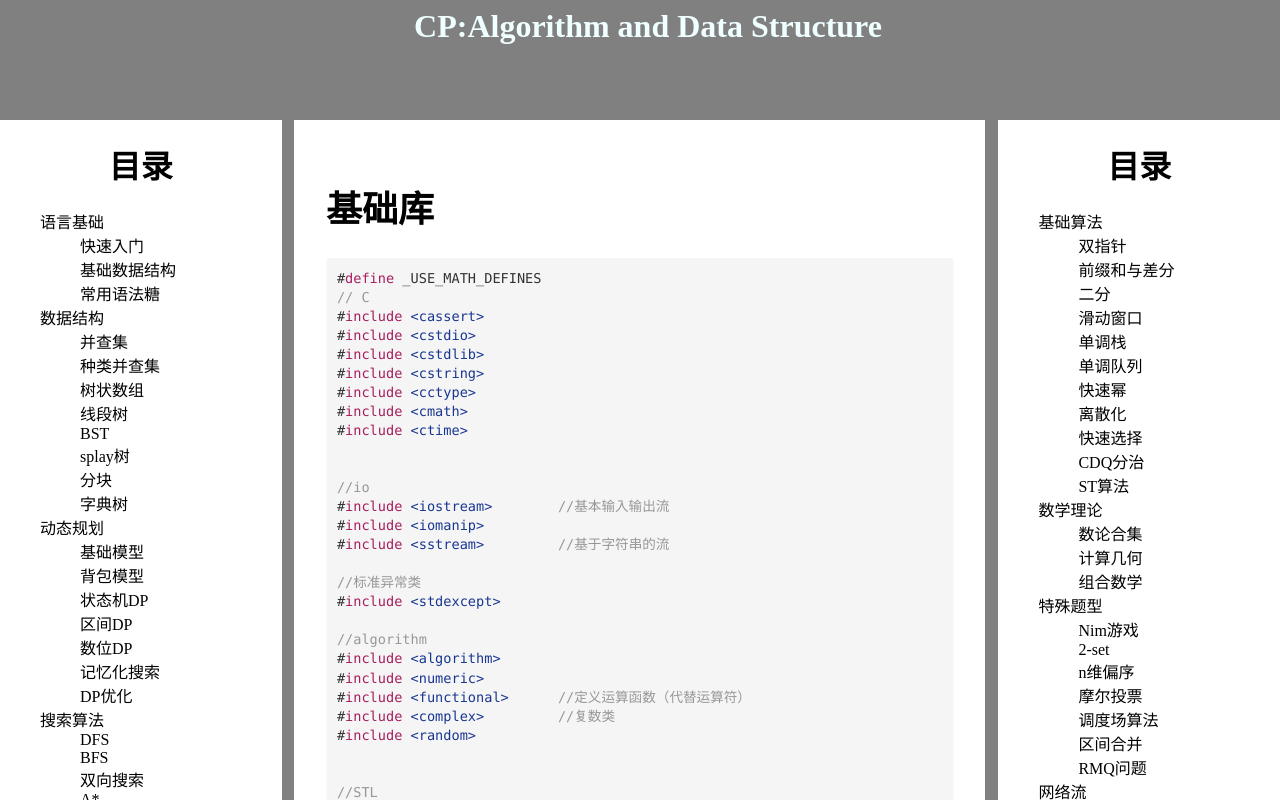
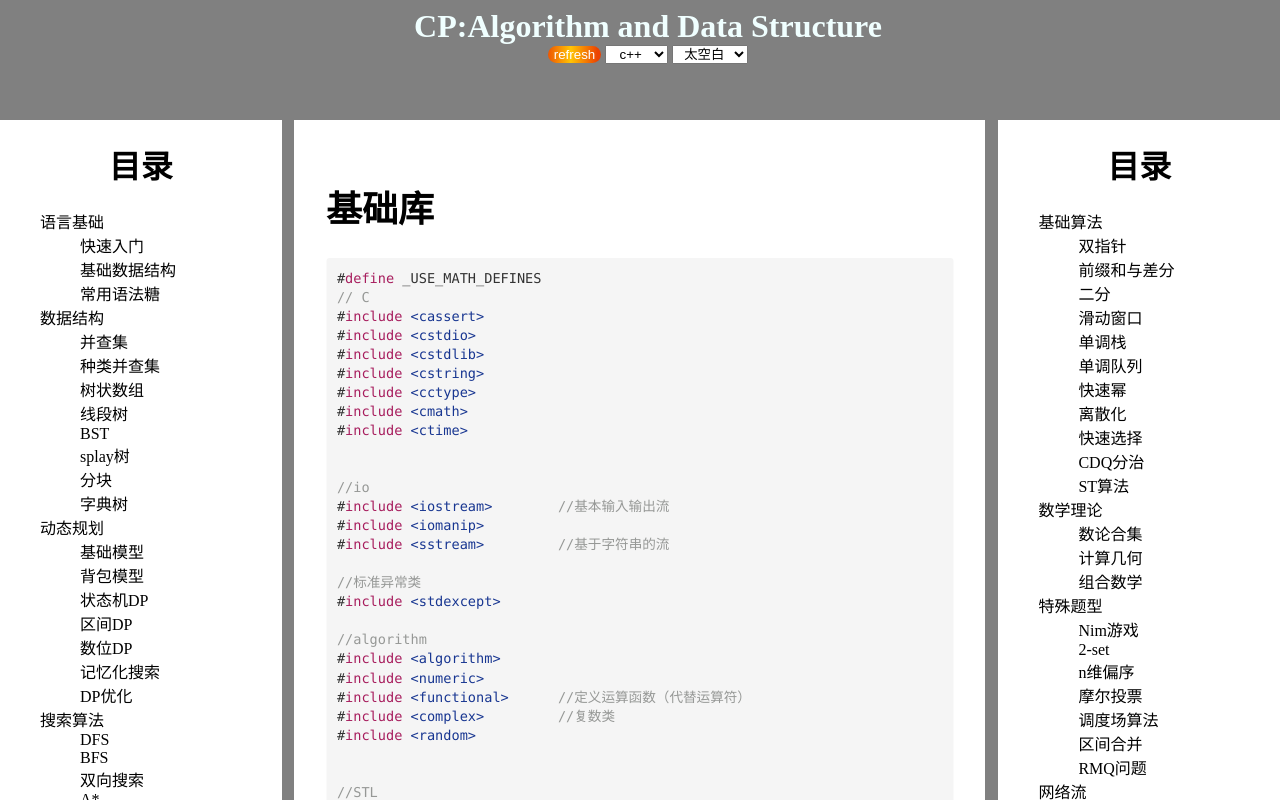
Before and after one commit to open17/contest, a plain HTML site: page index.html in a window 1280 px wide. Drawn offline with nearby package versions, Linux system fonts and the light colour scheme.

Commit message:
Add files via upload

```diff
--- a/index.html
+++ b/index.html
@@ -5,7 +5,22 @@
         <link rel="stylesheet" href="style.css">
     </head>
     <body>
-        <div class="header"><h1>CP:Algorithm and Data Structure</h1></div>
+        <div class="header">
+          <h1>CP:Algorithm and Data Structure</h1>
+          <button onclick="change()">refresh</button>
+          <select name="lan" id="lan" >
+            <option value="">c++</option>
+            <option value="py">python</option>
+            <option value="java">java</option>
+            <option value="go">go</option>
+          </select>
+          <select name="theme" id="theme" >
+            <option>太空白</option>
+            <option>樱花粉</option>
+            <option>数码空间</option>
+            <option>冰川蓝</option>
+          </select>
+        </div>
         <div class="left">
             <h1>目录</h1>
             <ul>
@@ -117,19 +132,39 @@
                   </li>
             </ul>
         </div>
-    <script>
-        var h={"并查集":"Buf","数论合集":"Math","快速入门":"Basic"}
-        var li=document.getElementsByTagName("li");
-        for(let i=0;i<li.length;i++){
-            li[i].onclick = function(){
-                event.stopPropagation();
-                var x=h[this.innerHTML];
-                if (x!=undefined){
-                    var a=document.getElementById("mm");
-                    a.innerHTML=" <iframe src=\"./"+x+".html\" frameborder=\"0\" width=\"100%\" height=\"100%\" ></iframe>";
-                }
-            }
+      <script>
+      //空即是c++
+      let language="";
+      function change() {
+        var a=document.getElementById("lan");
+        language=a.options[a.selectedIndex].value;
+        var b=document.getElementById("theme").selectedIndex;
+        if (b==0) {
+          document.body.style["background-color"]="gray";
+          document.getElementsByClassName("header")[0].style.color="azure";
+          document.getElementsByClassName("left")[0].style["background-color"] ="white";
+          document.getElementsByClassName("right")[0].style["background-color"]="white";
         }
-    </script>
+        else if (b==1) {
+          document.body.style["background-color"]="rgb(255 230 230)";
+          document.getElementsByClassName("left")[0].style["background-color"] ="rgb(255 230 230)";
+          document.getElementsByClassName("right")[0].style["background-color"]="rgb(255 230 230)";
+          document.getElementsByClassName("header")[0].style.color="#9dc3e2";
+
+        }
+      }
+      var h = { "并查集": "Buf", "数论合集": "Math", "快速入门": "Basic" }
+      var li = document.getElementsByTagName("li");
+      for (let i = 0; i < li.length; i++) {
+        li[i].onclick = function () {
+          event.stopPropagation();
+          var x = h[this.innerHTML];
+          if (x != undefined) {
+            var a = document.getElementById("mm");
+            a.innerHTML = " <iframe src=\"./" + x +language+ ".html\" frameborder=\"0\" width=\"100%\" height=\"100%\" ></iframe>";
+          }
+        }
+      }
+      </script>
     </body>
 </html>
--- a/style.css
+++ b/style.css
@@ -46,3 +46,36 @@ li{
     height:85vh;
     background-color: rgb(255, 255, 255);
 }
+
+button {
+    border: none;
+    display: inline-block;
+    color: #ffffff;
+    border-radius: 27px;
+    text-align: center;
+    background-image: linear-gradient(to right, #ff3300 0%, #eb4402 25%, #ffc404 50%, #eb4402 75%, #ff3300 100%);
+    background-size: 200%;
+    animation: colorGradient 1.5s infinite;
+}
+
+@keyframes colorGradient {
+    0% {
+        background-position: 0 0;
+    }
+    100% {
+        background-position: 100% 0;
+    }
+}
+::-webkit-scrollbar {
+    width: 1vh;
+    height: 1vw;
+  }
+  ::-webkit-scrollbar-corner{
+    background-color: transparent;
+  }
+  ::-webkit-scrollbar-thumb {
+    background:  transparent;
+  }
+  ::-webkit-scrollbar-track {
+    background:  transparent;
+  }
```
